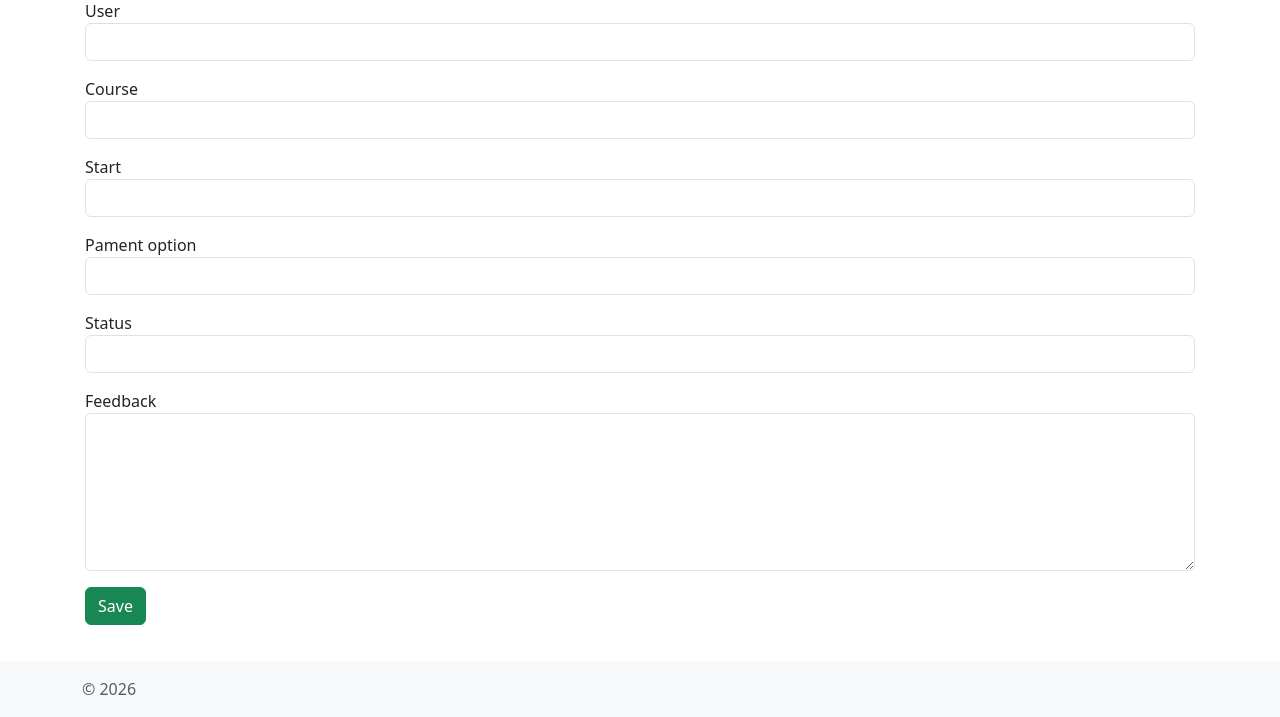
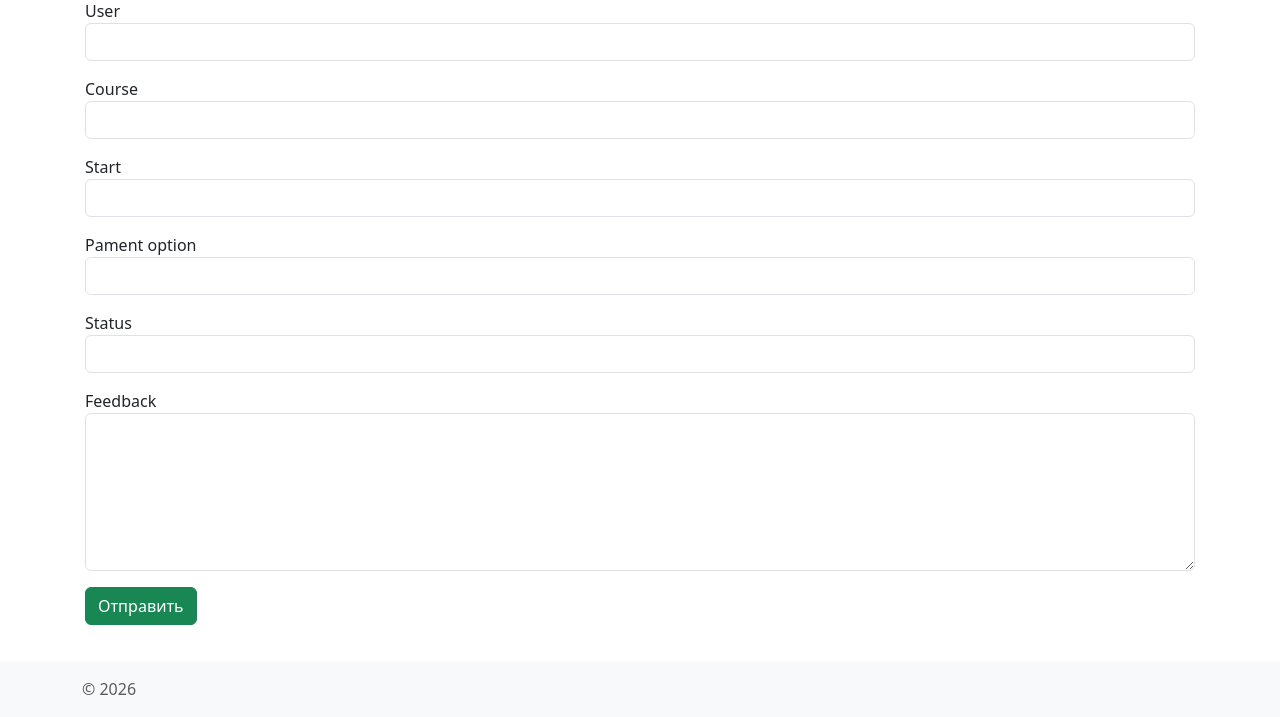
Before and after one commit to ViyanKo/demonexam, a Yii app: template views/app/create.php in a window 1280 px wide. Shown: the part 127-844 px from the top of the page. Run offline with PHP 8.4 and a stand-in for Yii, Linux system fonts and the light colour scheme; the template is opened without the code that fills it, so the values that code supplies are empty; form fields are guessed from the names that the template uses; some libraries are stand-ins or nearby versions.

Commit message:
Руссификация формы Новой заявки

```diff
--- a/views/app/_form.php
+++ b/views/app/_form.php
@@ -25,7 +25,7 @@ use yii\widgets\ActiveForm;
     <?= $form->field($model, 'feedback')->textarea(['rows' => 6]) ?>
 
     <div class="form-group">
-        <?= Html::submitButton('Save', ['class' => 'btn btn-success']) ?>
+        <?= Html::submitButton('Отправить', ['class' => 'btn btn-success']) ?>
     </div>
 
     <?php ActiveForm::end(); ?>
```
